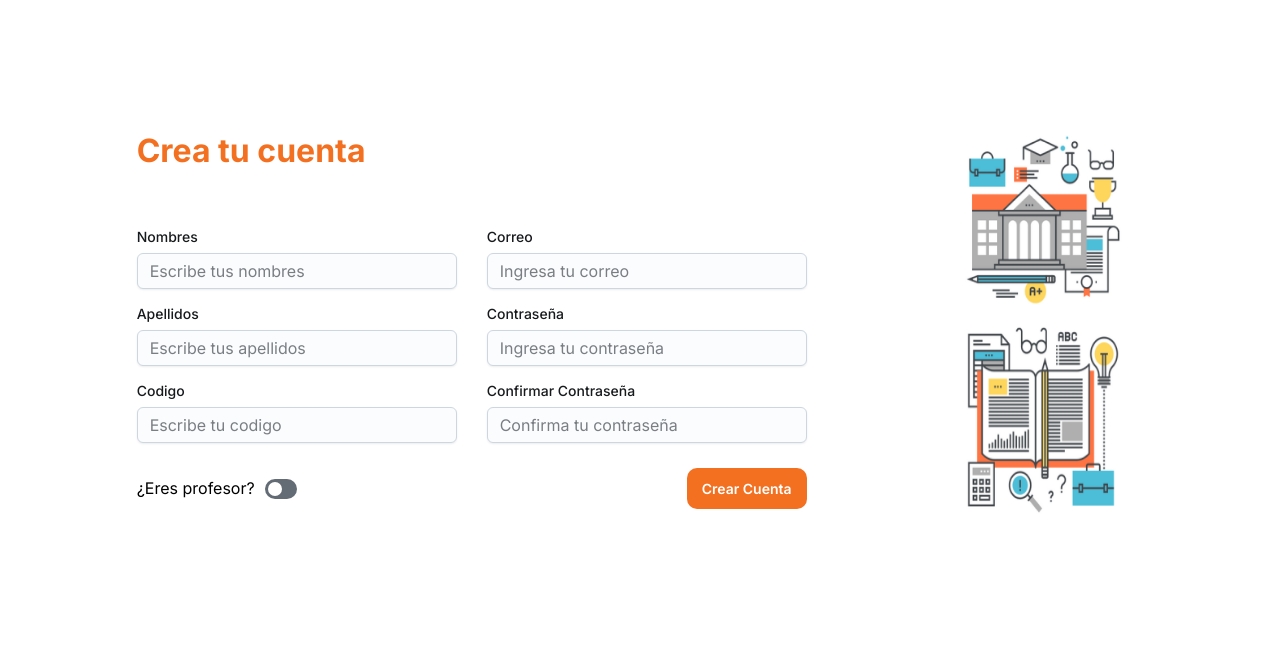
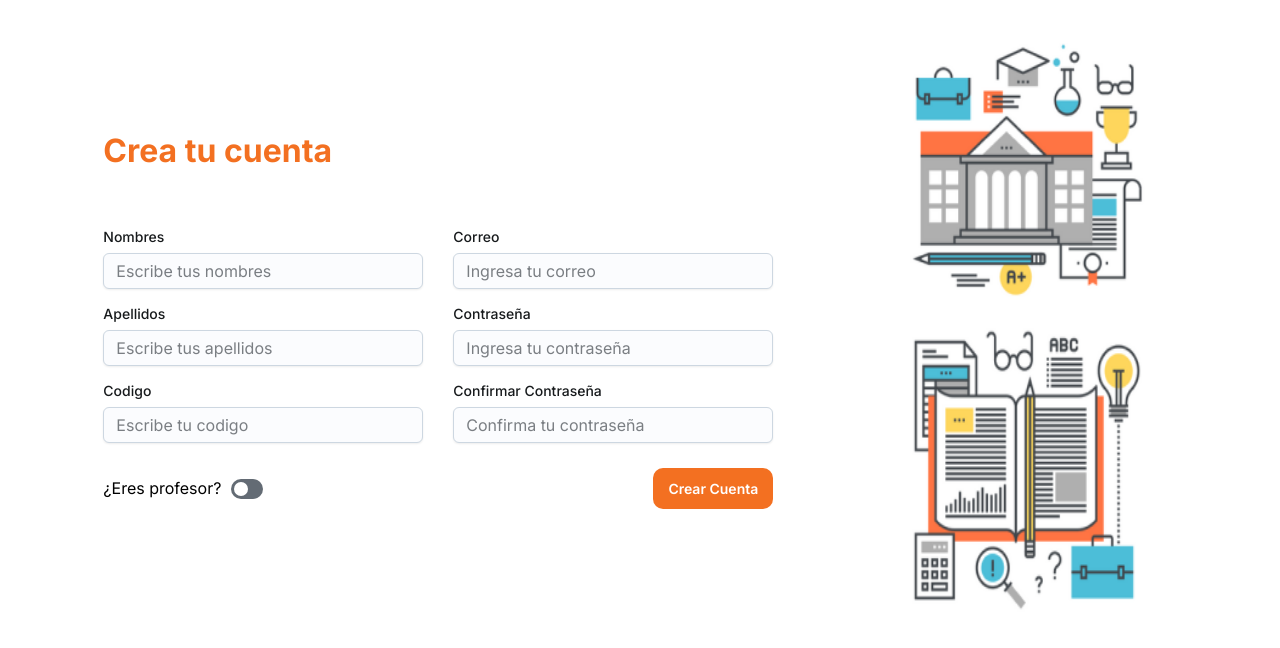
Before and after one commit to NACB654/Ing.Soft.II-Frontend, a Next.js app in the folder lumen.investiga-frontend/: page /register in a window 1280 px wide. Shown: the top 648 px of the page. Built offline with nearby package versions, Linux system fonts and the light colour scheme.

Commit message:
Update page.js

```diff
--- a/lumen.investiga-frontend/src/app/register/page.js
+++ b/lumen.investiga-frontend/src/app/register/page.js
@@ -111,14 +111,16 @@ export default function RegisterPage() {
           <MyButtons label={"Crear Cuenta"} onClick={handleClick} />
         </div>
       </div>
-      <div className={styles.images}>
-        <div className={styles.imagen1}>
-          <img src="./image 13.png" width="200" height="200" />
+
+        <div className={styles.images}>
+            <div className={styles.imagen1}>
+                <img src="./image 13.png" width="300" height="300"/>
+            </div>
+            <div className={styles.imagen2}>
+                <img src="./image 14.png" width="300" height="300"/>
+            </div>
         </div>
-        <div className={styles.imagen2}>
-          <img src="./image 14.png" width="200" height="200" />
-        </div>
-      </div>
+
     </main>
   );
 }
```
